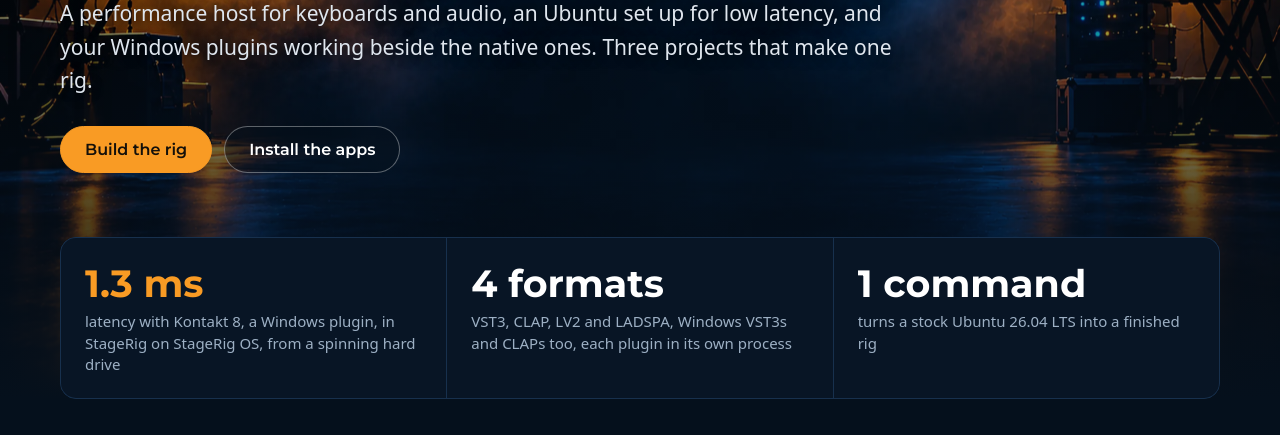
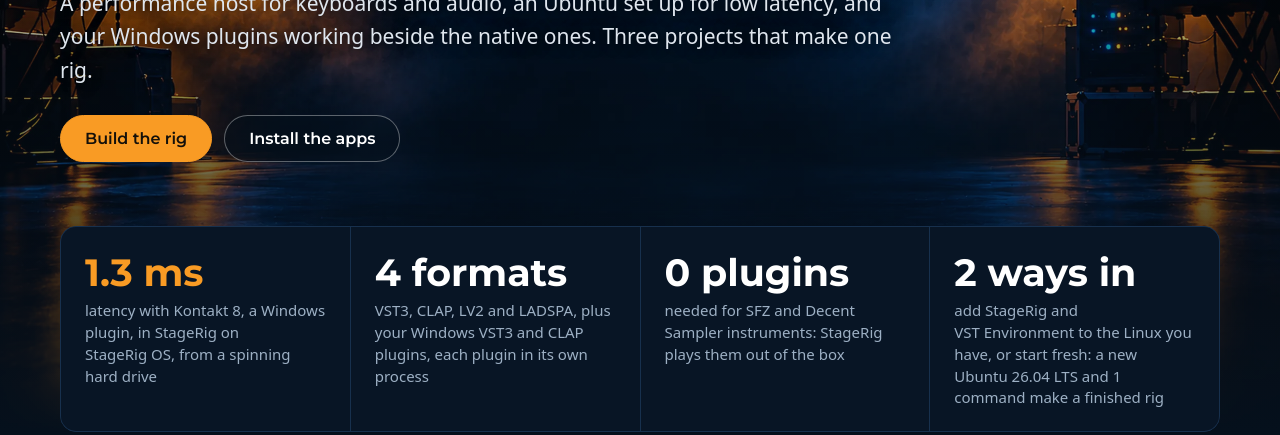
Before and after one commit to dguedry/stagerig.org, a plain HTML site: page index.html in a window 1280 px wide. Shown: the part 365-800 px from the top of the page. Drawn offline with Linux system fonts and the light colour scheme.

Commit message:
Front page: sampled instruments out of the box, and two ways in
The facts under the title gain one: SFZ and Decent Sampler instruments
need no plugin. The plugin-formats line names the Windows VST3 and CLAP
plugins plainly. And the install line says first that the apps go on the
Linux you have, then that a fresh Ubuntu and one command make the rig.

Co-Authored-By: Claude Opus 5.5 <noreply@anthropic.com>

```diff
--- a/index.html
+++ b/index.html
@@ -58,11 +58,15 @@
     </div>
     <div>
       <dt>4 formats</dt>
-      <dd>VST3, CLAP, LV2 and LADSPA, Windows VST3s and CLAPs too, each plugin in its own process</dd>
+      <dd>VST3, CLAP, LV2 and LADSPA, plus your Windows VST3 and CLAP plugins, each plugin in its own process</dd>
     </div>
     <div>
-      <dt>1 command</dt>
-      <dd>turns a stock Ubuntu&nbsp;26.04 LTS into a finished rig</dd>
+      <dt>0 plugins</dt>
+      <dd>needed for SFZ and Decent Sampler instruments: StageRig plays them out of the box</dd>
+    </div>
+    <div>
+      <dt>2 ways in</dt>
+      <dd>add StageRig and VST&nbsp;Environment to the Linux you have, or start fresh: a new Ubuntu&nbsp;26.04 LTS and 1 command make a finished rig</dd>
     </div>
   </dl>
 </section>
--- a/styles.css
+++ b/styles.css
@@ -88,7 +88,7 @@ code { font-family: var(--mono); font-size: .9em; }
 
 .proof {
   width: 100%; max-width: var(--page); margin: 64px auto 0;
-  display: grid; grid-template-columns: repeat(3, 1fr); gap: 1px;
+  display: grid; grid-template-columns: repeat(4, 1fr); gap: 1px;
   background: var(--line); border: 1px solid var(--line); border-radius: 16px; overflow: hidden;
 }
 .proof div { background: rgba(6, 18, 32, .88); padding: 22px 24px; }
@@ -260,6 +260,7 @@ code { font-family: var(--mono); font-size: .9em; }
 }
 @media (min-width: 601px) and (max-width: 900px) {
   .features { grid-template-columns: 1fr 1fr; }
+  .proof { grid-template-columns: 1fr 1fr; }
 }
 @media (prefers-reduced-motion: reduce) {
   html { scroll-behavior: auto; }
```
